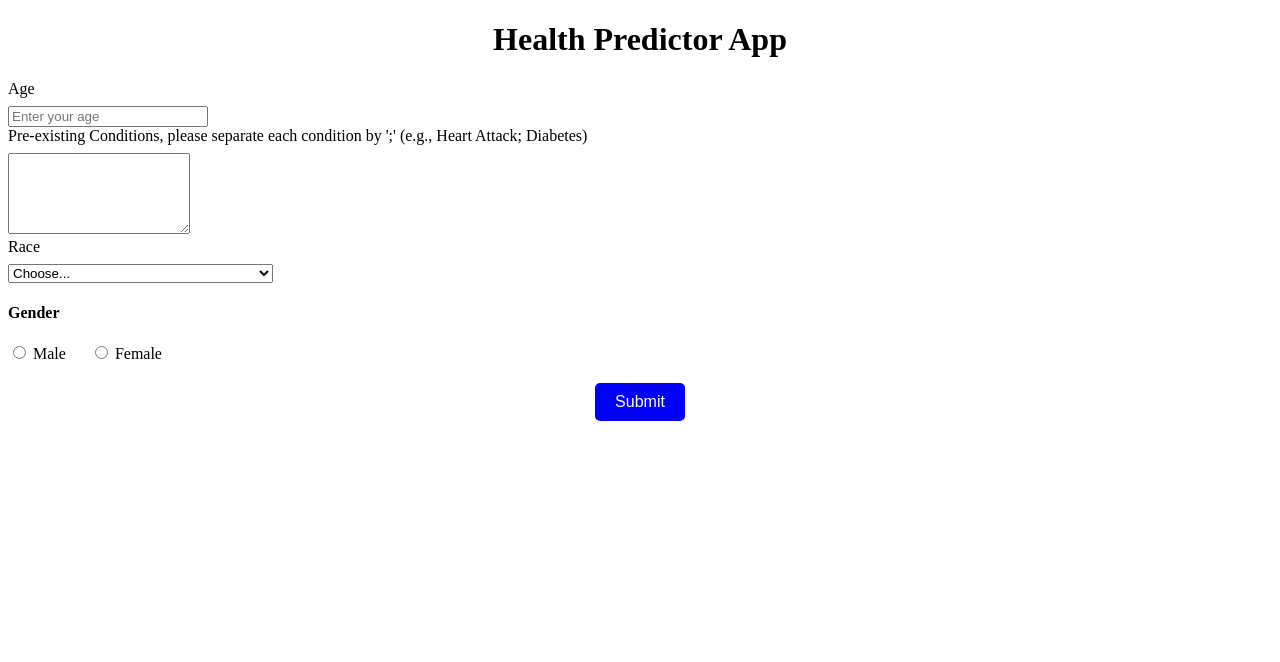
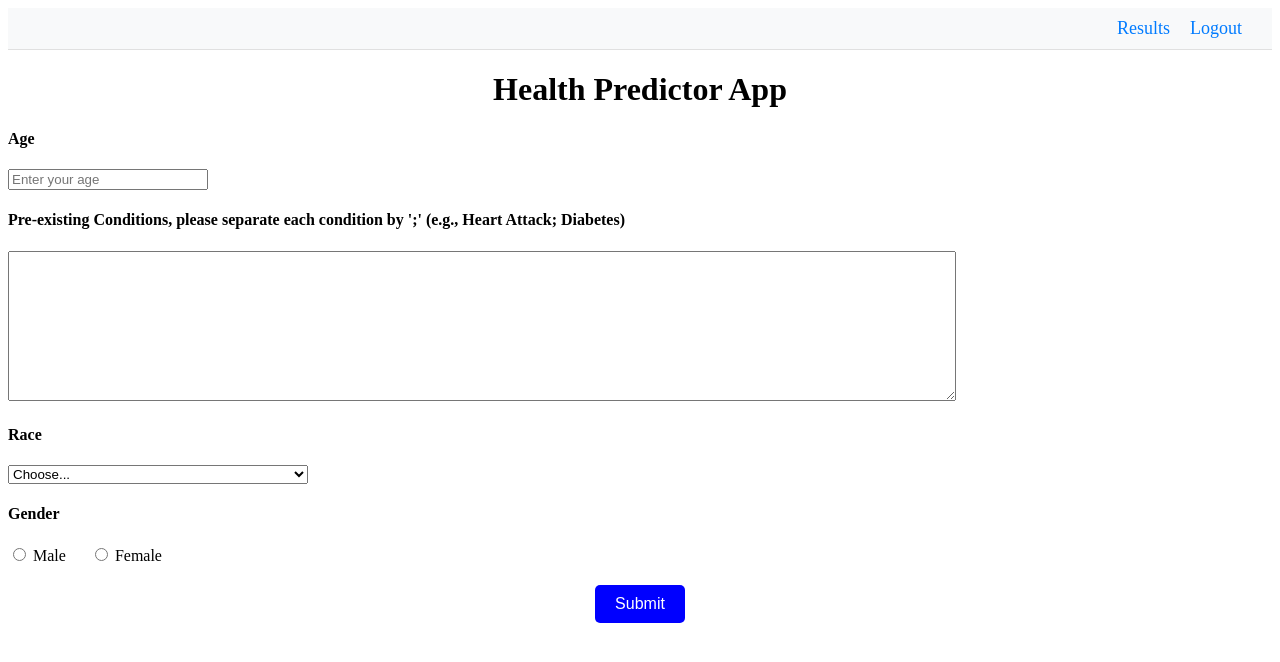
Before and after one commit to sramesh2002/CS510Project, a Django app: page / in a window 1280 px wide. Shown: the top 662 px of the page. Run offline with Django 5.2, Linux system fonts and the light colour scheme.

Commit message:
better home page

```diff
--- a/src/HealthWebApp/PredictorApp/templates/home.html
+++ b/src/HealthWebApp/PredictorApp/templates/home.html
@@ -8,12 +8,30 @@
         h1 {
             text-align: center; /* Centers the header */
         }
+        nav {
+            background-color: #f8f9fa; /* Light grey background */
+            border-bottom: 1px solid #e0e0e0; /* Light grey border */
+            padding: 10px 20px; /* Padding for some breathing room */
+            display: flex;
+            justify-content: flex-end; /* Aligns link to the right */
+        }
+        nav a {
+            text-decoration: none; /* No underline on links */
+            color: #007bff; /* Bootstrap primary blue */
+            margin: 0 10px; /* Spacing between links */
+            font-size: 18px; /* Larger font size for better readability */
+        }
         .gender-radio {
             margin-right: 20px; /* Space between the radio buttons */
             display: inline-block; /* Makes the labels line up side by side */
         }
         .form-control, .form-select {
+            width: 100%; /* Ensures controls take full width of the container */
             box-sizing: border-box; /* Includes padding and border in the element's total width and height */
+        }
+        #conditionsTextarea {
+            height: 150px; /* Larger height for the textarea */
+            width: 75%; /* Full container width */
         }
         .form-label {
             display: block; /* Ensures the label takes up the full line */
@@ -25,6 +43,10 @@
         }
         #ageInput {
             width: 200px; /* Smaller width for the age input */
+        }
+        #raceSelect
+        {
+            width: 300px;
         }
         .submit-button {
             background-color: blue; /* Blue background for the submit button */
@@ -38,22 +60,26 @@
     </style>
 </head>
 <body>
+    <nav>
+        <a href="/results.html">Results</a>
+        <a href="/logout.html">Logout</a>
+    </nav>
     <h1>Health Predictor App</h1>
     <form onsubmit="return validateForm()">
+        <h4>Age</h4>
         <div class="mb-3">
-            <label for="ageInput" class="form-label">Age</label>
+            <label for="ageInput" class="form-label">
             <input type="number" class="form-control" id="ageInput" placeholder="Enter your age" required>
         </div>
 
+        <h4>Pre-existing Conditions, please separate each condition by ';' (e.g., Heart Attack; Diabetes)</h4>
         <div class="mb-3">
-            <label for="conditionsTextarea" class="form-label">
-              Pre-existing Conditions, please separate each condition by ';' (e.g., Heart Attack; Diabetes)
-            </label>
-            <textarea class="form-control" id="conditionsTextarea" rows="5" required></textarea>
+            <textarea class="form-control" id="conditionsTextarea" rows="5"></textarea>
         </div>
 
+        <h4>Race</h4>
         <div class="mb-3">
-            <label for="raceSelect" class="form-label">Race</label>
+            <label for="raceSelect" class="form-label">
             <select class="form-select" id="raceSelect" required>
                 <option value="">Choose...</option>
                 <option value="White">White</option>
```
